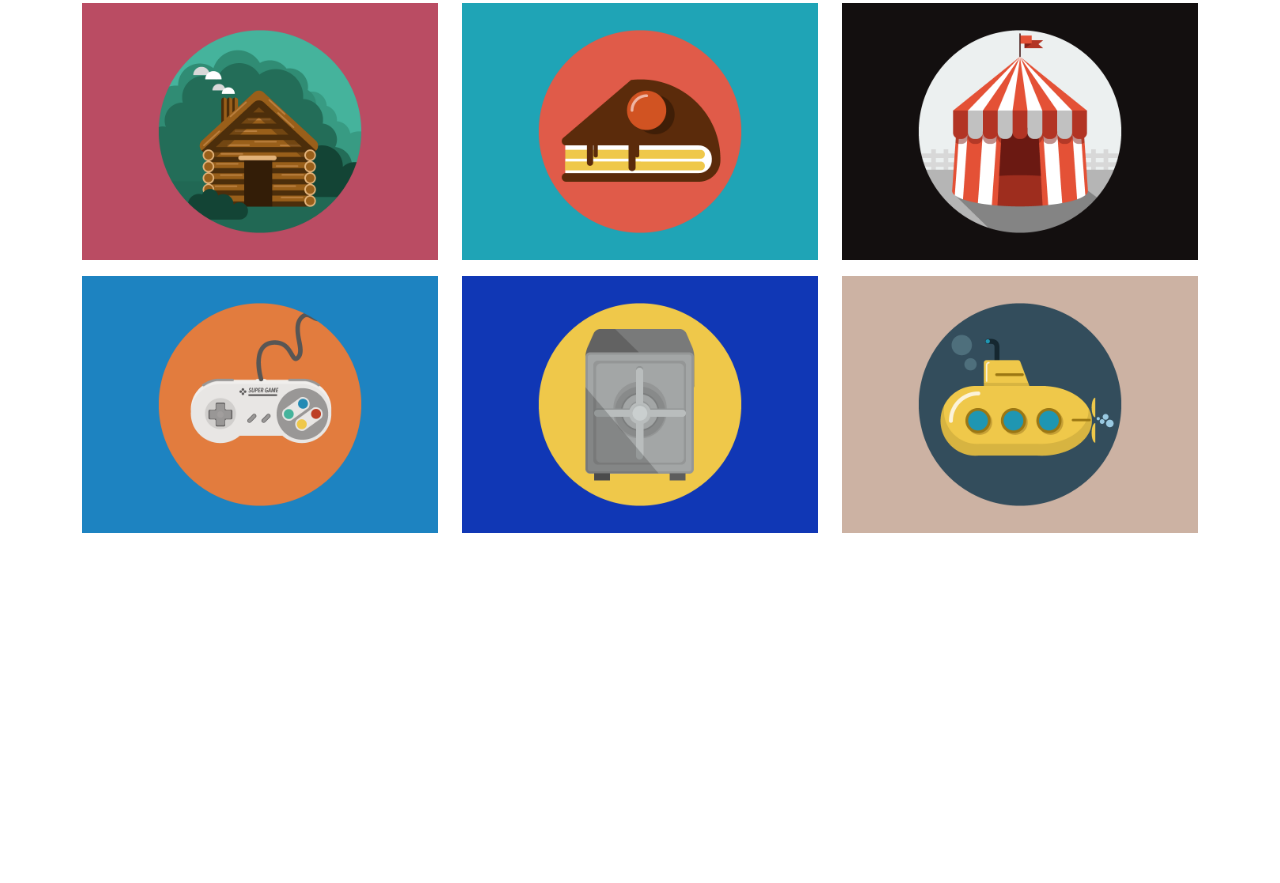
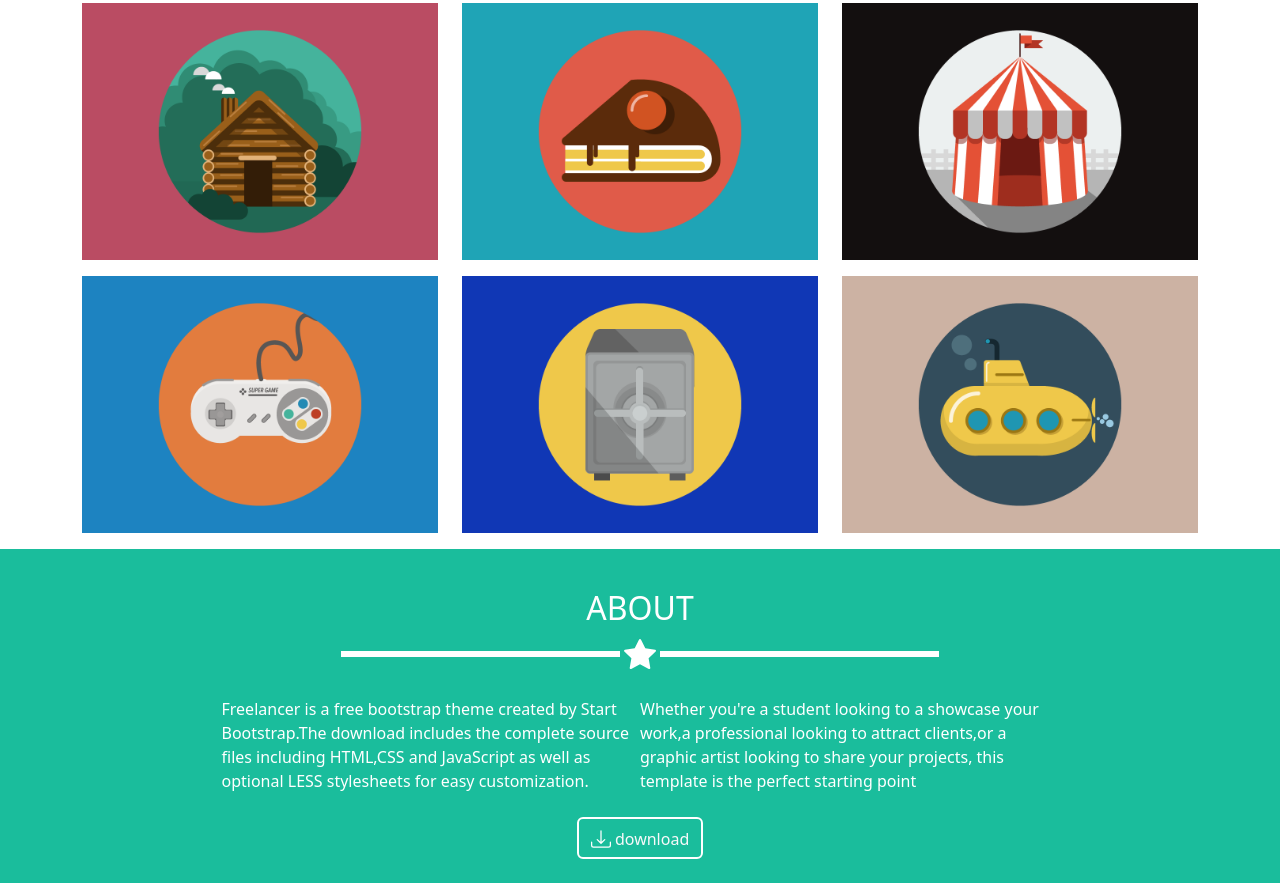
Before and after one commit to francescolazzarin/html-css-bootstrap-freelancer, a plain HTML site: page index.html in a window 1280 px wide. Shown: the part 943-1826 px from the top of the page. Before the commit the page ends 1492 px from the top, so only its background shows below. Drawn offline with nearby package versions, Linux system fonts and the light colour scheme.

Commit message:
<feat>:Aggiunta sezione about

```diff
--- a/css/style.css
+++ b/css/style.css
@@ -9,6 +9,9 @@ nav ul{
     margin-block: 0;
     padding-left: 0;
 }
-.jumbotron{
+.jumbotron,#about{
     background-color: rgb(26, 189, 156);
 }
+.freelancer,.student{
+    text-align: left;
+}
--- a/index.html
+++ b/index.html
@@ -82,6 +82,33 @@
                     <img class="img-fluid" src="./img/submarine.png" alt="">
                 </figure>
             </div>
+        </section>
+        <section id="about" class="py-4">
+            <div class="container text-center text-white class
+             pt-3">
+            <h2 class="text-uppercase">about</h2>
+            <hr class="w-25 opacity-100 d-inline-block border align-middle border-3 border-white">
+            <svg xmlns="http://www.w3.org/2000/svg" width="32" height="32" fill="currentColor" class="bi bi-star-fill" viewBox="0 0 16 16">
+                <path d="M3.612 15.443c-.386.198-.824-.149-.746-.592l.83-4.73L.173 6.765c-.329-.314-.158-.888.283-.95l4.898-.696L7.538.792c.197-.39.73-.39.927 0l2.184 4.327 4.898.696c.441.062.612.636.282.95l-3.522 3.356.83 4.73c.078.443-.36.79-.746.592L8 13.187l-4.389 2.256z"/>
+                </svg>
+               <hr class="w-25 opacity-100 d-inline-block align-middle border border-3 border-white">
+            <div class="w-75 mx-auto d-md-flex">
+                <p class="my-4 freelancer col-md-6">
+                    Freelancer is a free bootstrap theme created by Start Bootstrap.The download includes the complete source files including HTML,CSS and JavaScript as well as optional LESS stylesheets for easy customization.
+                </p>
+                <p class="my-4 student col-md-6">
+                    Whether you're a student looking to a showcase your work,a professional looking to attract clients,or a graphic artist looking to share your projects, this template is the perfect starting point
+                </p>
+            </div>
+
+            <button class="btn border border-2 border-white">
+                <svg xmlns="http://www.w3.org/2000/svg" width="20" height="20" fill="white" class="bi bi-download" viewBox="0 0 16 16">
+                    <path d="M.5 9.9a.5.5 0 0 1 .5.5v2.5a1 1 0 0 0 1 1h12a1 1 0 0 0 1-1v-2.5a.5.5 0 0 1 1 0v2.5a2 2 0 0 1-2 2H2a2 2 0 0 1-2-2v-2.5a.5.5 0 0 1 .5-.5"/>
+                    <path d="M7.646 11.854a.5.5 0 0 0 .708 0l3-3a.5.5 0 0 0-.708-.708L8.5 10.293V1.5a.5.5 0 0 0-1 0v8.793L5.354 8.146a.5.5 0 1 0-.708.708l3 3z"/>
+                  </svg>
+                  <a class="align-middle link-underline-opacity-0 link-light" href="">download</a>
+
+            </button>
 
 
 
```
